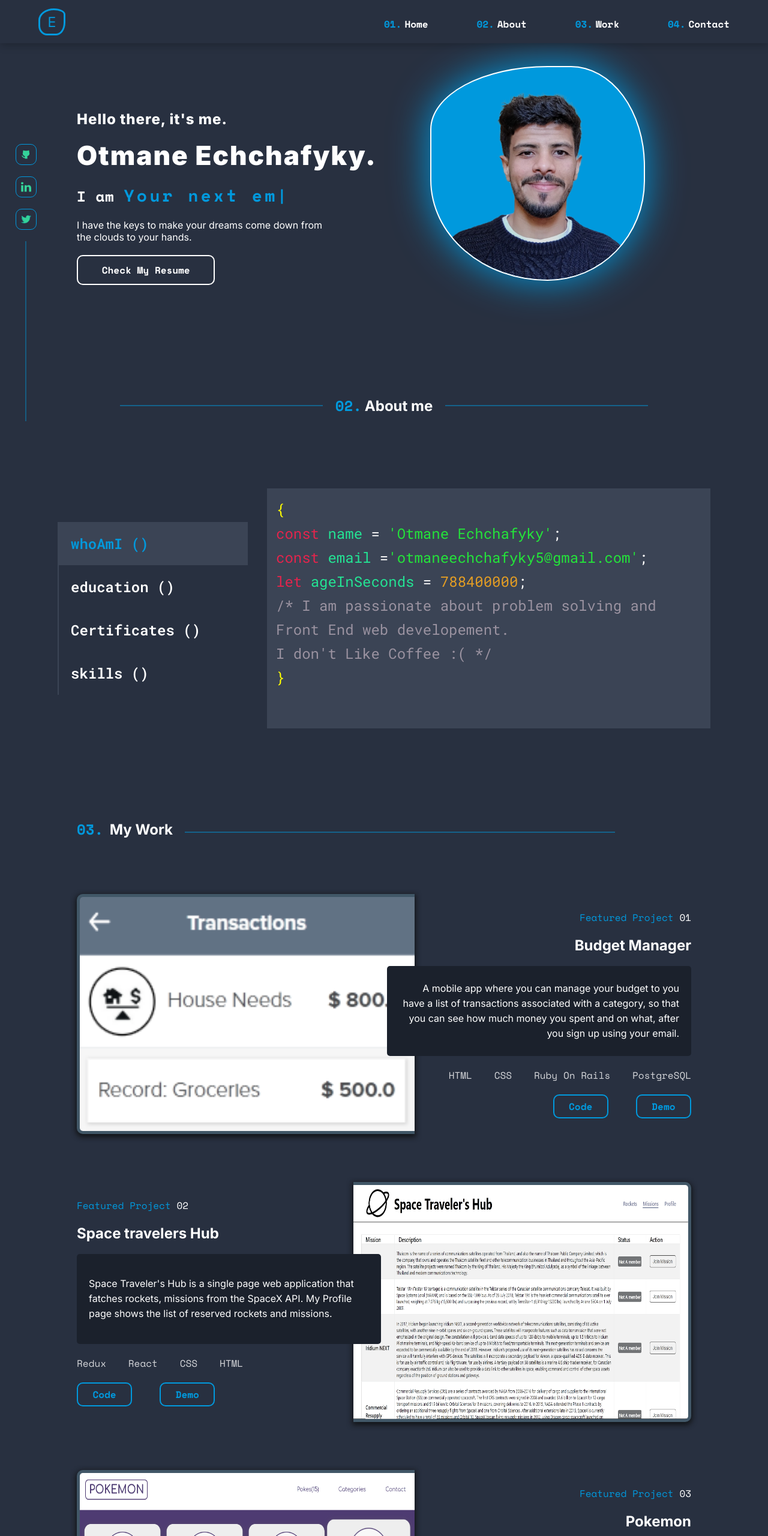
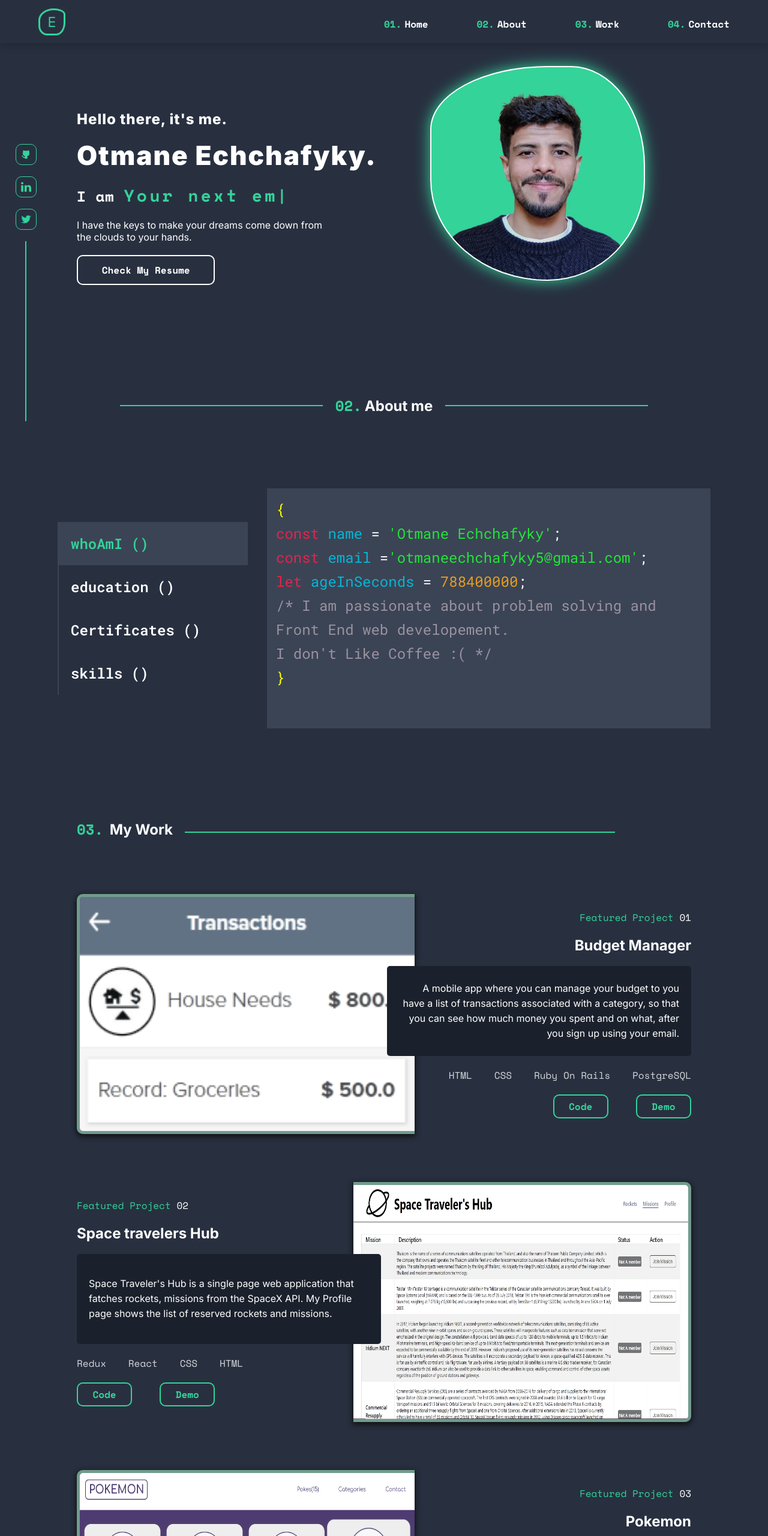
Before and after one commit to otmaneechchafyky/Portfolio, a website: page index.html in a window 1280 px wide. Shown: the top 2560 px of the page at 60% size. Drawn offline with nearby package versions, Linux system fonts and the light colour scheme.

Commit message:
Update styles

```diff
--- a/style.css
+++ b/style.css
@@ -46,7 +46,7 @@ header {
 
 /* Cursor */
 .typed-cursor {
-  color: #09d;
+  color: rgb(52 211 153);
 }
 
 #menu-icon {
@@ -60,7 +60,7 @@ header a {
 
 .logo p {
   font-family: 'Space Mono', 'Crete Round', 'Inter', sans-serif;
-  color: #09d;
+  color: rgb(52 211 153);
   font-size: 1.5rem;
 }
 
@@ -71,7 +71,7 @@ header a {
   align-items: center;
   justify-content: center;
   border-radius: 65% 48% 38% 36% / 49% 25% 54% 41%;
-  border: 3px solid #09d;
+  border: 3px solid rgb(52 211 153);
 }
 
 header .logo:hover p {
@@ -79,7 +79,7 @@ header .logo:hover p {
 }
 
 header .logo:hover {
-  background-color: rgb(0, 155, 221);
+  background-color: rgb(52 211 153);
 }
 
 header nav {
@@ -91,7 +91,7 @@ header nav {
 }
 
 .ol {
-  color: #09d;
+  color: rgb(52 211 153);
   margin-right: 5px;
 }
 
@@ -110,11 +110,11 @@ header nav a {
 }
 
 footer a:hover {
-  color: #0bb2fa;
+  color: rgb(52 211 153);
 }
 
 header nav a:hover {
-  color: #09d;
+  color: rgb(52 211 153);
   transition-duration: 0.15s;
 }
 
@@ -159,7 +159,7 @@ header nav a:hover {
 
   header nav a {
     font-size: 2rem;
-    border-bottom: 1px solid #09d;
+    border-bottom: 1px solid rgb(52 211 153);
     width: 100%;
     padding: 5% 25%;
   }
@@ -206,7 +206,7 @@ header nav a:hover {
 .typing-effect-span {
   font-size: 1.75rem;
   font-family: 'Space Mono', sans-serif;
-  color: #09d;
+  color: rgb(52 211 153);
   overflow: hidden;
   white-space: nowrap;
   margin: 0 auto;
@@ -239,11 +239,11 @@ header nav a:hover {
 .home .who-am-i .social-media .vertical-line {
   width: 2px;
   height: 300px;
-  background-color: #009bdd69;
+  background-color: rgb(52 211 153);
 }
 
 .home .who-am-i .social-media svg {
-  border: 1px solid #09d;
+  border: 1px solid rgb(52 211 153);
   padding: 8px;
   border-radius: 10px;
   transition-duration: 0.3s;
@@ -251,8 +251,8 @@ header nav a:hover {
 
 .home .who-am-i .social-media svg:hover {
   fill: #283040;
-  background-color: #09d;
-  box-shadow: 0 0 2em #09d;
+  background-color: rgb(52 211 153);
+  box-shadow: 0 0 2em rgb(52 211 153);
   transform: translateY(-7px);
 }
 
@@ -288,10 +288,10 @@ header nav a:hover {
 
 .avatar-container img {
   width: 70%;
-  background-color: #09d;
+  background-color: rgb(52 211 153);
   border: 2px solid #fff;
   border-radius: 100% 63% 83% 100% / 54% 85% 85% 86%;
-  box-shadow: 0 0 4em #09d;
+  box-shadow: 0 0 1.5em rgb(52 211 153);
   animation: animate-img ease 5s infinite;
 }
 
@@ -459,14 +459,14 @@ header nav a:hover {
 
 .section-title h2 .section-nbr {
   font-family: 'Space Mono', 'Inter', sans-serif;
-  color: #09d;
+  color: rgb(52 211 153);
   margin-right: 5px;
 }
 
 .section-title .title-line {
   width: 70%;
   height: 2px;
-  background-color: #009bdd79;
+  background-color: rgb(52 211 153);
 }
 
 .card {
@@ -482,16 +482,16 @@ header nav a:hover {
   border-radius: 10px 0 0 10px;
   cursor: pointer;
   box-shadow: 0 3px 8px 2px rgba(14, 17, 23, 0.88);
-  border-left: 5px solid #009bdd75;
-  border-top: 5px solid #009bdd75;
-  border-bottom: 5px solid #009bdd75;
+  border-left: 5px solid rgb(16 185 129);
+  border-top: 5px solid rgb(16 185 129);
+  border-bottom: 5px solid rgb(16 185 129);
   transition: 0.5s ease-in-out;
 }
 
 .card .even-imag {
-  border-right: 5px solid #009bdd75;
-  border-top: 5px solid #009bdd75;
-  border-bottom: 5px solid #009bdd75;
+  border-right: 5px solid rgb(16 185 129);
+  border-top: 5px solid rgb(16 185 129);
+  border-bottom: 5px solid rgb(16 185 129);
   border-left: 0;
   border-radius: 0 10px 10px 0;
 }
@@ -505,7 +505,7 @@ header nav a:hover {
 .card img:hover {
   filter: grayscale(0%);
   filter: blur(0%);
-  border-left: 5px solid #009bdd75;
+  border-left: 5px solid rgb(16 185 129);
 }
 
 .card .card-description-odd {
@@ -530,7 +530,7 @@ header nav a:hover {
 }
 
 .card .card-description .Featured-Project {
-  color: #09d;
+  color: rgb(52 211 153);
   font-family: 'Space Mono', 'Inter', sans-serif;
   font-size: 1rem;
 }
@@ -588,7 +588,7 @@ header nav a:hover {
 .card .card-description .show .demo-code-link {
   width: 50%;
   height: 40px;
-  border: 2px solid #09d;
+  border: 2px solid rgb(52 211 153);
   background: transparent;
   border-radius: 10px;
   transition-duration: 0.2s;
@@ -600,7 +600,7 @@ header nav a:hover {
 .card .card-description .show .demo-code-link .demo-code {
   width: 100%;
   height: 40px;
-  color: #09d;
+  color: rgb(52 211 153);
   font-size: 1rem;
   font-family: 'Space Mono', 'Inter', sans-serif;
   font-weight: 600;
@@ -611,9 +611,9 @@ header nav a:hover {
 }
 
 .card .card-description .show .demo-code-link .demo-code:hover {
-  background-color: #09d;
+  background-color: rgb(52 211 153);
   color: #283040;
-  box-shadow: 0 0 2em #09d;
+  box-shadow: 0 0 2em rgb(52 211 153);
 }
 
 @media (max-width: 767px) {
@@ -642,7 +642,7 @@ header nav a:hover {
   .card img {
     width: 100%;
     height: 200px;
-    border: 5px solid #009bdd75;
+    border: 5px solid rgb(16 185 129);
     border-radius: 10px;
     transition: 0.5s ease-in-out;
   }
@@ -693,14 +693,14 @@ header nav a:hover {
 
 .contact-title h2 .section-nbr {
   font-family: 'Space Mono', 'Inter', sans-serif;
-  color: #09d;
+  color: rgb(52 211 153);
   margin-right: 5px;
 }
 
 .contact-title .title-line {
   width: 30%;
   height: 2px;
-  background-color: #009bdd79;
+  background-color: rgb(52 211 153);
 }
 
 .contact .form-container {
@@ -728,7 +728,7 @@ header nav a:hover {
 .contact .form-container .para-container .electric-line {
   height: 30%;
   width: 3px;
-  background-color: #09d;
+  background-color: rgb(52 211 153);
   position: absolute;
   top: 0;
 }
@@ -762,7 +762,7 @@ header nav a:hover {
 .contact .form-container .para-container .logo {
   width: 60px;
   height: 50px;
-  background-color: #09d;
+  background-color: rgb(52 211 153);
   border-radius: 50%;
   border: 3px solid #ffffff86;
   rotate: 180deg;
@@ -770,12 +770,12 @@ header nav a:hover {
 }
 
 .contact .form-container .para-container:hover .logo {
-  box-shadow: 0 0 5em #09d;
-  border: 3px solid #09d;
+  box-shadow: 0 0 5em rgb(52 211 153);
+  border: 3px solid rgb(52 211 153);
 }
 
 .contact .form-container .para-container:hover {
-  border-color: #09d;
+  border-color: rgb(52 211 153);
   filter: grayscale(0%);
 }
 
@@ -803,7 +803,7 @@ header nav a:hover {
 }
 
 .contact .form-container form input:hover {
-  border-color: #09d;
+  border-color: rgb(52 211 153);
 }
 
 .contact .form-container form textarea {
@@ -816,7 +816,7 @@ header nav a:hover {
 }
 
 .contact .form-container form textarea:hover {
-  border-color: #09d;
+  border-color: rgb(52 211 153);
 }
 
 ::placeholder {
@@ -944,7 +944,7 @@ footer {
 
 .about-title h2 .section-nbr {
   font-family: 'Space Mono', 'Inter', sans-serif;
-  color: #09d;
+  color: rgb(52 211 153);
   margin-right: 5px;
   width: 20%;
 }
@@ -952,7 +952,7 @@ footer {
 .about-title .title-line {
   width: 33%;
   height: 2px;
-  background-color: #009bdd79;
+  background-color: rgb(52 211 153);
 }
 
 .about-me-container .about-me {
@@ -986,7 +986,7 @@ footer {
 }
 
 .about-me-container .about-me .function-container .function1 {
-  color: #09d;
+  color: rgb(52 211 153);
   background-color: #3b4455;
 }
 
@@ -1001,7 +1001,7 @@ footer {
 }
 
 .about-me-container .about-me .function-info-container p .identifiant {
-  color: #24e394;
+  color: rgb(6 182 212);
 }
 
 .about-me-container .about-me .function-info-container p .content-nbr {
```
